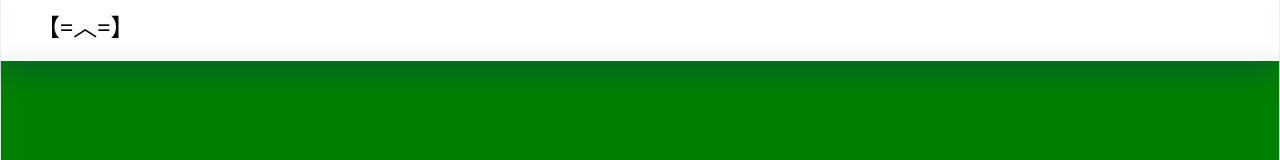
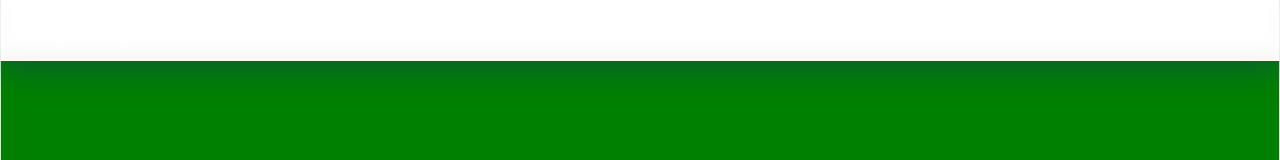
Before and after one commit to Amany-Elsayed/improved-portfolio, a React (Vite) app: page / in a window 1280 px wide. Shown: the top 160 px of the page. Built offline with nearby package versions, Linux system fonts and the light colour scheme.

Commit message:
added animations for header components

```diff
--- a/src/App.css
+++ b/src/App.css
@@ -3,6 +3,8 @@
     scroll-behavior: smooth;
   }
 }
+
+/* --------------------------HEADER----------------------------------------- */
 
 header {
   background: rgba(255, 255, 255, 0.015);
@@ -25,15 +27,16 @@ nav {
   flex: 1;
 }
 
-nav h2 {
-  padding: 0 2rem;
+.logo-container {
+  padding-top: 0.5rem;
+  padding-left: 2.4rem;
   display: flex;
   justify-content: flex-start;
   align-items: center;
   flex: 1;
 }
 
-ul {
+.nav-list {
   display: flex;
   list-style: none;
   padding: 0 2rem;
@@ -41,11 +44,124 @@ ul {
   justify-content: flex-end;
 }
 
-nav ul a {
+.nav-list-link {
   text-decoration: none;
   color: white;
 }
 
-nav ul a:hover {
-  color: rgb(210, 234, 255);
+/* NAV LINKS ANIMATIONS */
+
+.nav-list-item {
+  position: relative;
 }
+
+.nav-list-item::after,
+.nav-list-item::before {
+  content: "";
+  position: absolute;
+  width: 100%;
+  height: 2px;
+  background: linear-gradient(to right, #ff0000, #00ffff);
+  bottom: -5px;
+  left: 0;
+  transform: scaleX(0);
+  transform-origin: right;
+  transition: transform 0.4s ease-out;
+}
+
+.nav-list-item::before {
+  top: -5px;
+  transform-origin: left;
+}
+
+.nav-list-item:hover::after,
+.nav-list-item:hover::before {
+  transform: scaleX(1);
+  cursor: pointer;
+}
+
+/* === NAV LINKS ANIMATIONS === */
+
+/* LOGO ANIMATION */
+
+.logo {
+  position: relative;
+  display: inline-block;
+  padding-bottom: 0.5rem;
+  line-height: 1em;
+  margin: 0;
+  cursor: default;
+}
+
+.logo--top {
+  position: absolute;
+  color: #fff;
+  top: 0;
+  display: inline-block;
+  clip-path: polygon(0% 55%, 0% 0%, 100% 0%, 100% 35%);
+  transition: transform 0.5s cubic-bezier(.12,.8,.57,1.00) 0.42s, color 0.5s ease 0.22s;
+}
+
+.logo--top::after {
+  content: "";
+  position: absolute;
+  top: 28%;
+  left: 0;
+  width: 100%;
+  height: 4%;
+  background: #fff;
+  transform: rotateZ(-2.2deg) scaleX(0%);
+  transform-origin: right top;
+  transition: transform 0.2s ease 0.22s;
+}
+
+.logo--bottom {
+  display: inline-block;
+  color: #fff;
+  clip-path: polygon(0% 55%, 100% 35%, 100% 120%, 0% 120%);
+  background-size: 200% 8%;
+  background-position: right bottom;
+  background-repeat: no-repeat;
+  background-image: linear-gradient(to right, #fff 50%, transparent 50%);
+  transition: color 0.5s ease 0.22s, background-position 0.2s ease 0.22s;
+}
+
+.logo--bottom::after {
+  content: "";
+  position: absolute;
+  top: 41%;
+  left: 0;
+  width: 100%;
+  height: 4%;
+  background: #fff;
+  transform: rotateZ(-2deg) scaleX(0%);
+  transform-origin: right top;
+  transition: transform 0.2s ease 0.22s;
+}
+
+.logo:hover .logo--top {
+  color: #aaa;
+  transform: translateY(-0.5em) rotateZ(-3deg);
+}
+
+.logo:hover .logo--top::after {
+  top: 52%;
+  transform-origin: left top;
+  transform: rotateZ(-2.2deg) scaleX(100%);
+}
+
+.logo:hover .logo--bottom {
+  color: #aaa;
+  background-position: 100% bottom;
+  transition: color 0.5s ease 0.2s, background-position 0.2s ease;
+}
+
+.logo:hover .logo--bottom::after {
+  top: 55%;
+  transform-origin: left top;
+  transform: rotateZ(-2.1deg) scaleX(100%);
+}
+
+/* === LOGO ANIMATION === */
+
+/* == --------------------------HEADER----------------------------------------- == */
--- a/src/App.jsx
+++ b/src/App.jsx
@@ -4,6 +4,7 @@ import "./App.css";
 // import Button from '@mui/material/Button';
 // import Menu from '@mui/material/Menu';
 // import MenuItem from '@mui/material/MenuItem';
+// import Container from '@mui/material/Container';
 
 // STATES
 // import { useState } from "react";
@@ -15,12 +16,33 @@ function App() {
       <header>
         {/* HEADER HYPERLINKS */}
         <nav>
-          <h2>【=︿=】</h2>
-          <ul>
-            <li><a href="#about-section">About</a></li>
-            <li><a href="#experience-section">Experience</a></li>
-            <li><a href="#project-section">Projects</a></li>
-            <li><a href="#contact-section">Contact</a></li>
+          <div className="logo-container">
+            <h2 className="logo">
+              <span className="logo--top">【=︿=】</span>
+              <span className="logo--bottom">【=︿=】</span>
+            </h2>
+          </div>
+          <ul className="nav-list">
+            <li className="nav-list-item">
+              <a href="#about-section" className="nav-list-link">
+                About
+              </a>
+            </li>
+            <li className="nav-list-item">
+              <a href="#experience-section" className="nav-list-link">
+                Experience
+              </a>
+            </li>
+            <li className="nav-list-item">
+              <a href="#project-section" className="nav-list-link">
+                Projects
+              </a>
+            </li>
+            <li className="nav-list-item">
+              <a href="#contact-section" className="nav-list-link">
+                Contact
+              </a>
+            </li>
           </ul>
         </nav>
         {/* === HEADER HYPERLINKS === */}
```
